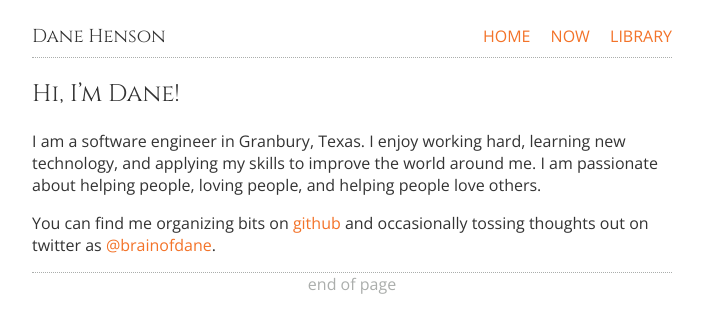
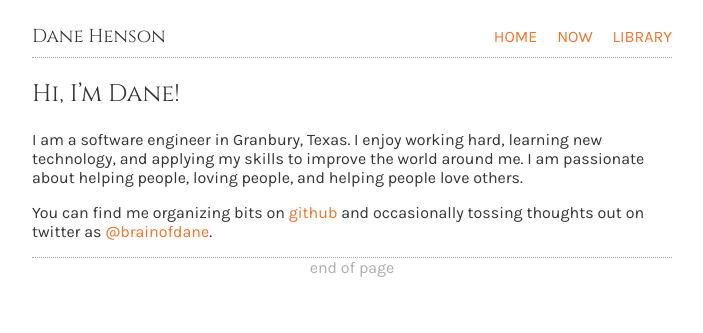
Before and after one commit to dahenson/dahenson.github.io, a Jekyll site: the page built from index.md, in a window 1280 px wide. Shown: the top 333 px of the page, without its empty margins (288-991 px from the left). Built offline with Jekyll 4.4.1, drawn with Linux system fonts in a browser that asks for light colours.

Commit message:
Use a smaller font

```diff
--- a/_includes/head.html
+++ b/_includes/head.html
@@ -5,7 +5,7 @@
 
   <link rel="preconnect" href="https://fonts.gstatic.com">
   <link href="https://fonts.googleapis.com/css2?family=Cinzel:wght@400;700;900&display=swap" rel="stylesheet">
-  <link href="https://fonts.googleapis.com/css2?family=Open%20Sans:wght@400;700;900&display=swap" rel="stylesheet">
+  <link href="https://fonts.googleapis.com/css2?family=Karla:wght@400;700;900&display=swap" rel="stylesheet">
 
   <link rel="stylesheet" type="text/css" href="/css/main.css">
 </head>
--- a/css/main.css
+++ b/css/main.css
@@ -1,6 +1,6 @@
 :root {
   --serif: 'Cinzel', serif;
-  --sans-serif: 'Open Sans', sans-serif;
+  --sans-serif: 'Karla', sans-serif;
   --bg-color: #ffffff;
   --fg-color: #333333;
   --accent-color: #f37329;
```
